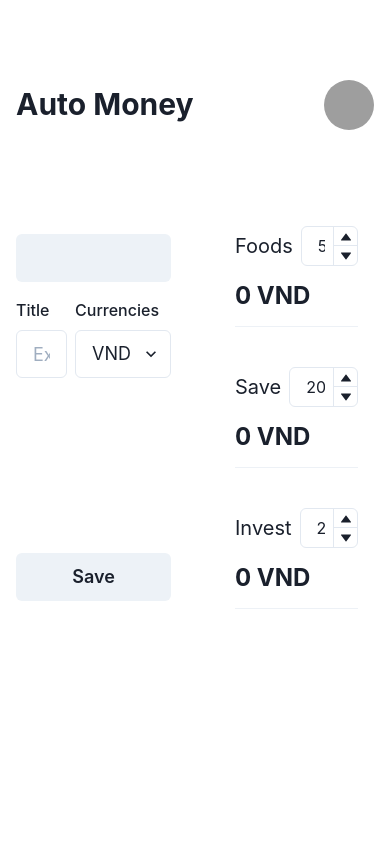
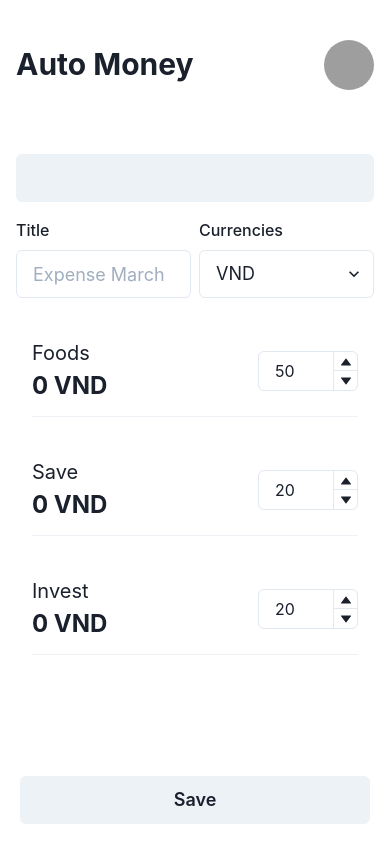
Before and after one commit to baroxFPTU/auto_money, a React (Create React App) app: page / in a window 390 px wide. Built offline with nearby package versions, Linux system fonts and the light colour scheme; grey boxes are pictures that could not be loaded.

Commit message:
Basic responsive

```diff
--- a/src/components/Header/index.jsx
+++ b/src/components/Header/index.jsx
@@ -4,7 +4,7 @@ import React from 'react';
 function Header(props) {
   return (
     <Container w="full" maxW="container.xl">
-      <HStack w="full" justify="space-between" pt={20} pb={10}>
+      <HStack w="full" justify="space-between" pt={{base: 10, md: 20}} pb={10}>
           <Heading size="xl">
             Auto Money
           </Heading>
--- a/src/components/Layout/index.jsx
+++ b/src/components/Layout/index.jsx
@@ -6,7 +6,7 @@ function Layout({children}) {
   return (
     <>
     <Header/>
-     <Container maxW="container.xl" >
+     <Container maxW="container.xl">
         {children}
      </Container>
     </>
--- a/src/features/Expense/components/ExpenseForm/index.jsx
+++ b/src/features/Expense/components/ExpenseForm/index.jsx
@@ -1,4 +1,4 @@
-import { Button, FormControl, FormLabel, HStack, Input, Select, VStack } from '@chakra-ui/react';
+import { Box, Button, FormControl, FormLabel, HStack, Input, Select, VStack } from '@chakra-ui/react';
 import { updateBudget, updateCurrency } from 'features/Expense/slice/expenseSlice';
 import React, { useState } from 'react';
 import { useDispatch, useSelector } from 'react-redux';
@@ -42,7 +42,7 @@ function ExpenseForm(props) {
     });
   }
   return (
-    <VStack w="full" justify="space-between" align="center" py={6} spacing={40}>
+    <VStack w="full" justify="space-between" align="center" py={6} spacing={{base: 6, md: 40}}>
       <VStack w="full" spacing={4}>
         <ExpenseInput value={budget} onChange={handleChangeBudget}/>
         <HStack w="full">
@@ -60,7 +60,9 @@ function ExpenseForm(props) {
           </FormControl>
         </HStack>
       </VStack>
-      <Button size="lg" w="full" onClick={handleSubmit}>Save</Button>
+      <Box  w="full" pos={{base: "fixed", md: "relative"}} bottom="0" p={{base: 5, md: 0}}>
+        <Button  size="lg" w="full" onClick={handleSubmit}>Save</Button>
+      </Box>
     </VStack>
   );
 }
--- a/src/features/Expense/components/ExpenseItem/index.jsx
+++ b/src/features/Expense/components/ExpenseItem/index.jsx
@@ -1,7 +1,8 @@
-import { Divider, HStack, Text, VStack } from '@chakra-ui/react';
+import { Box, Divider, HStack, Text, VStack } from '@chakra-ui/react';
 import { updateConfig } from 'features/Expense/slice/expenseSlice';
-import React, { useRef } from 'react';
+import React, { useEffect, useMemo, useRef } from 'react';
 import { useDispatch, useSelector } from 'react-redux';
+import { formatCurrencies } from 'utils/currency';
 import InputPercent from '../InputPercent';
 
 function ExpenseItem({name, id, percent, currency}) {
@@ -32,10 +33,12 @@ function ExpenseItem({name, id, percent, currency}) {
   return (
     <VStack w="full" align="flex-start" p={4} spacing={3}>
     <HStack w="full"  justify="space-between">
-      <Text fontSize="xl">{name}</Text>
+      <Box>
+        <Text fontSize="xl">{name}</Text>
+        <Text fontSize="2xl" as="b">{formatedAmount}</Text>
+      </Box>
       <InputPercent ref={inputRef} percent={percent} handleChange={handleChangePercent}/>
     </HStack>
-    <Text fontSize="2xl" as="b">{formatedAmount}</Text>
     <Divider/>
   </VStack>
   );
--- a/src/features/Expense/pages/Expense.jsx
+++ b/src/features/Expense/pages/Expense.jsx
@@ -6,7 +6,7 @@ import ExpenseCategory from '../components/ExpenseCategory';
 function Expenses(props) {
   return (
     <>
-    <Flex w="full" h="full" py={10} columnGap={12}>
+    <Flex w="full" h="full" py={{base: 0, md: 10}} columnGap={12} direction={{base: "column", md: "row"}}>
       <ExpenseForm/>
       <ExpenseCategory/>
     </Flex>
```
